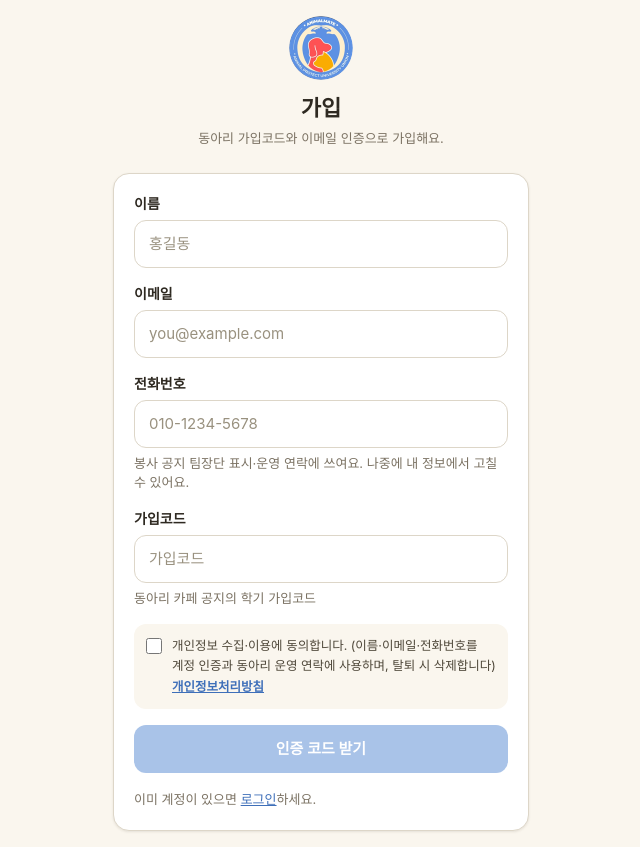
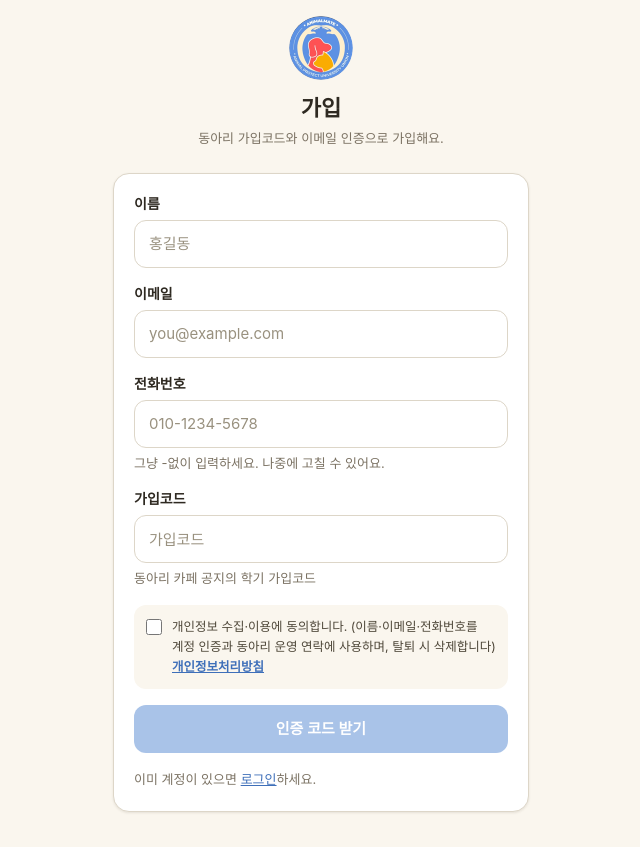
Before and after one commit to animalmate/Animalmate, a Next.js app: page /signup in a window 1280 px wide. Shown: the whole page, without its empty margins (319-959 px from the left). Built offline with nearby package versions, Linux system fonts and the light colour scheme; a web font is replaced by a local one.

Commit message:
가입 화면 전화번호 안내를 짧게 바꾼다
쓰임새(팀장단 표시·운영 연락)는 가입하는 사람이 지금 알아야 할 것이 아니다.
지금 필요한 것은 어떻게 입력하냐다.

```diff
--- a/src/app/signup/form.tsx
+++ b/src/app/signup/form.tsx
@@ -72,7 +72,7 @@ export function SignupForm() {
             <Field label="이메일">
               <Input type="email" value={email} onChange={(e) => setEmail(e.target.value)} placeholder="you@example.com" autoComplete="email" />
             </Field>
-            <Field label="전화번호" hint="봉사 공지 팀장단 표시·운영 연락에 쓰여요. 나중에 내 정보에서 고칠 수 있어요.">
+            <Field label="전화번호" hint="그냥 -없이 입력하세요. 나중에 고칠 수 있어요.">
               <Input type="tel" value={phone} onChange={(e) => setPhone(e.target.value)} placeholder="010-1234-5678" autoComplete="tel" />
             </Field>
             <Field label="가입코드" hint="동아리 카페 공지의 학기 가입코드">
```
